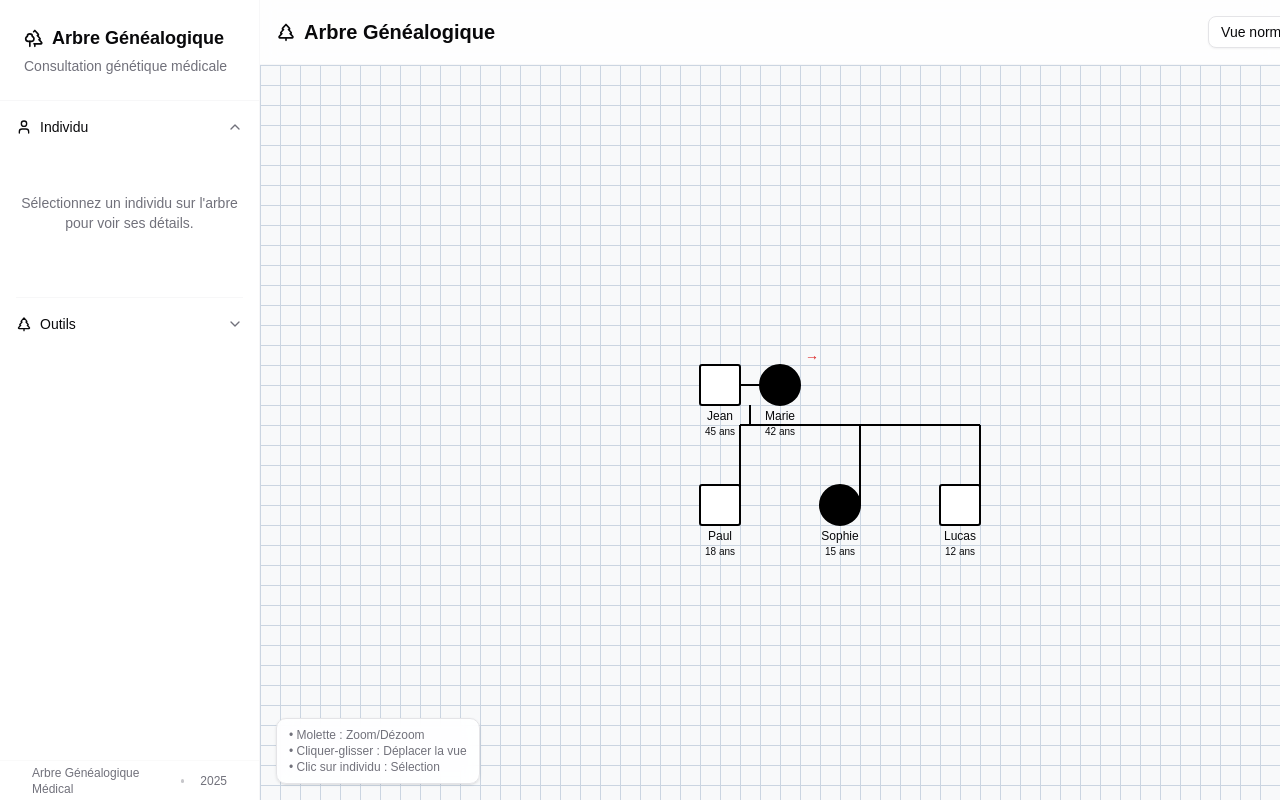
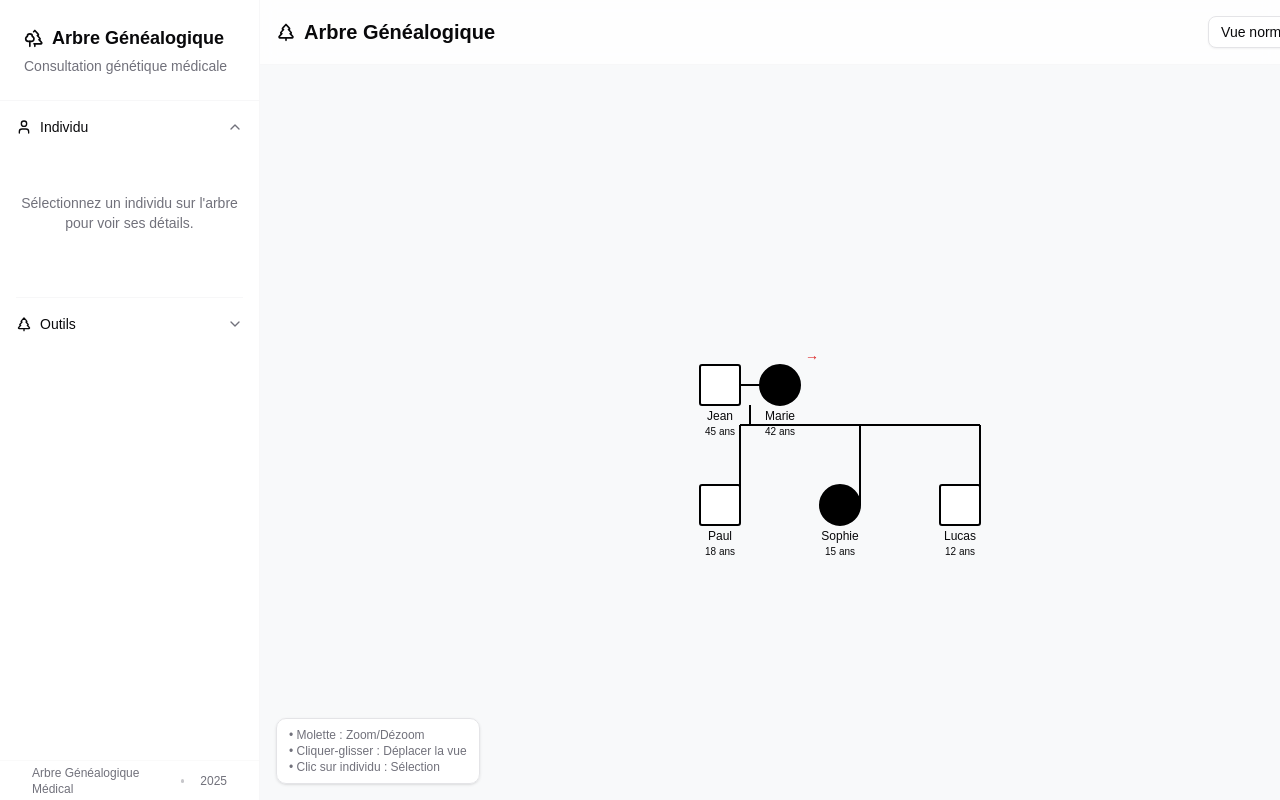
Before and after one commit to ag19977/ag19977-pedigree, a Next.js app: page / in a window 1280 px wide. Shown: the top 800 px of the page. Built offline with nearby package versions, Linux system fonts and the light colour scheme.

Commit message:
Quadrillage fixe - Grille maintenant indépendante du zoom et couvre toujours tout l'espace

```diff
--- a/src/components/layout/MainCanvas.tsx
+++ b/src/components/layout/MainCanvas.tsx
@@ -123,7 +123,11 @@ export function MainCanvas({ svgRef, layout, zoomToFit }: MainCanvasProps) {
         onMouseMove={handleMouseMove}
         onMouseUp={handleMouseUp}
         onMouseLeave={handleMouseUp}
-        style={{ cursor: isDragging ? 'grabbing' : 'grab' }}
+        style={{
+          cursor: isDragging ? 'grabbing' : 'grab',
+          background: 'linear-gradient(to right, #cbd5e1 1px, transparent 1px), linear-gradient(to bottom, #cbd5e1 1px, transparent 1px)',
+          backgroundSize: '20px 20px'
+        }}
       >
         <div
           style={{
@@ -137,8 +141,7 @@ export function MainCanvas({ svgRef, layout, zoomToFit }: MainCanvasProps) {
             style={{
               width: layout?.canvasSize.width || 1200,
               height: layout?.canvasSize.height || 800,
-              background: 'linear-gradient(to right, #cbd5e1 1px, transparent 1px), linear-gradient(to bottom, #cbd5e1 1px, transparent 1px)',
-              backgroundSize: '20px 20px'
+              backgroundColor: 'white'
             }}
           />
         </div>
```
